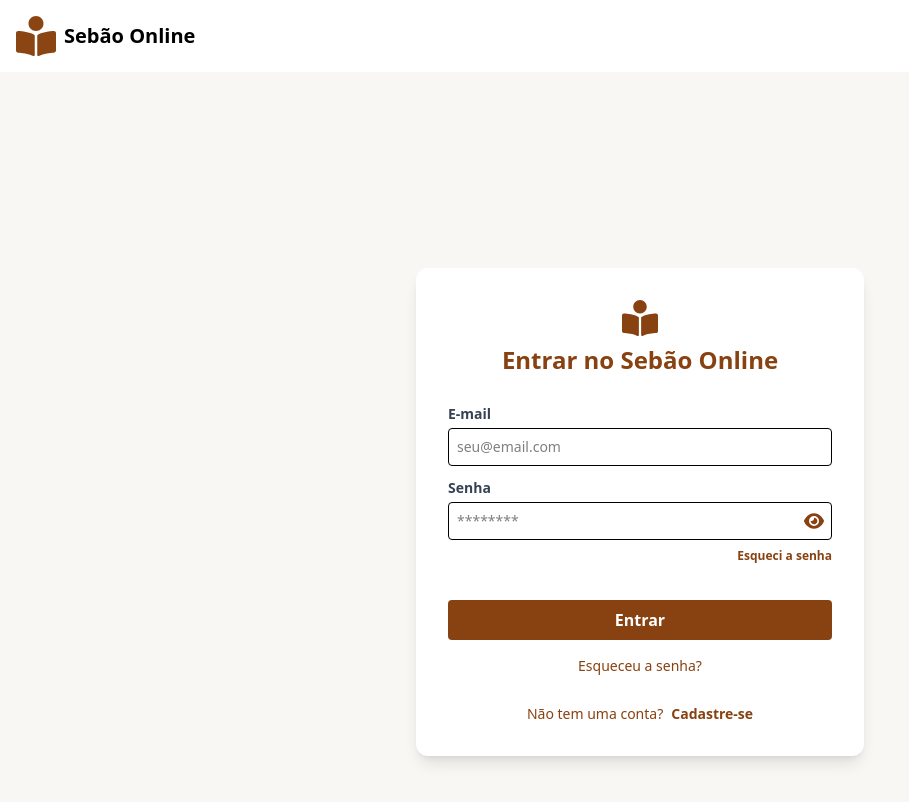
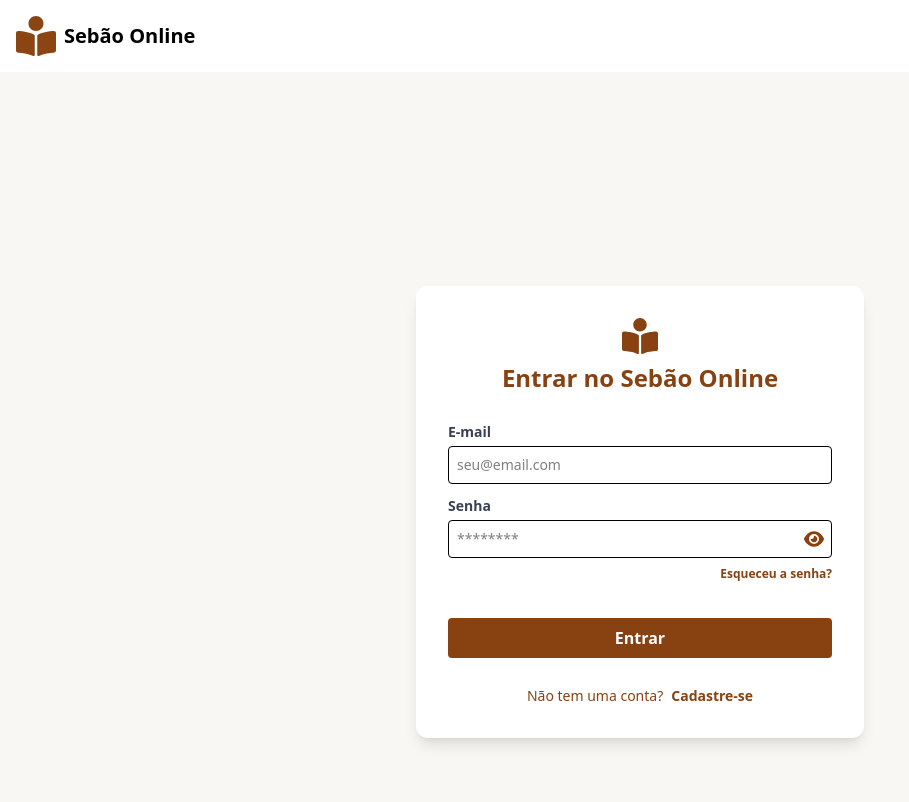
Before and after one commit to fbmcarmo/sebao-online, a Next.js app: page /login in a window 1280 px wide. Shown: the top 802 px of the page, without its empty margins (0-909 px from the left). Built offline with nearby package versions, Linux system fonts and the light colour scheme.

Commit message:
novas alterações

```diff
--- a/src/pages/cadastrar/index.jsx
+++ b/src/pages/cadastrar/index.jsx
@@ -144,7 +144,7 @@ export default function Cadastrar() {
             <div className="mt-6">
               <button
                 type="submit"
-                className="w-full bg-[#884211] text-white p-2 rounded hover:bg-[#6f350f] transition font-bold"
+                className="w-full bg-[#884211] text-white p-2 rounded hover:bg-[#6f350f] transition font-bold cursor-pointer"
               >
                 Cadastrar
               </button>
@@ -158,7 +158,7 @@ export default function Cadastrar() {
                   type="button"
                   onClick={() => (window.location.href = "/login")}
                 >
-                  Entre
+                  Entrar
                 </button>
               </p>
             </div>
--- a/src/pages/login/index.jsx
+++ b/src/pages/login/index.jsx
@@ -106,10 +106,10 @@ export default function Login() {
             <div className="flex">
               <button
                 type="button"
-                className="text-xs text-[#884211] font-semibold mt-1 ml-auto hover:underline"
+                className="text-xs text-[#884211] font-semibold mt-1 ml-auto hover:underline cursor-pointer"
                 onClick={() => (window.location.href = "/esqueci-senha")}
               >
-                Esqueci a senha
+                Esqueceu a senha?
               </button>
             </div>
           </div>
@@ -117,15 +117,10 @@ export default function Login() {
             <button
               type="submit"
               onClick={clickLogin}
-              className="w-full bg-[#884211] text-white p-2 rounded hover:bg-[#6f350f] transition font-bold"
+              className="w-full bg-[#884211] text-white p-2 rounded hover:bg-[#6f350f] transition font-bold cursor-pointer"
             >
               Entrar
             </button>
-            <div className="w-full flex items-center justify-center text-black pt-4">
-            <a href="/recuperar-senha" className="text-sm text-[#884211] hover:underline">
-              Esqueceu a senha?
-            </a>
-            </div>
           </div>
           <div className="mt-4">
             <p className="text-center text-[#884211] text-sm">
```
